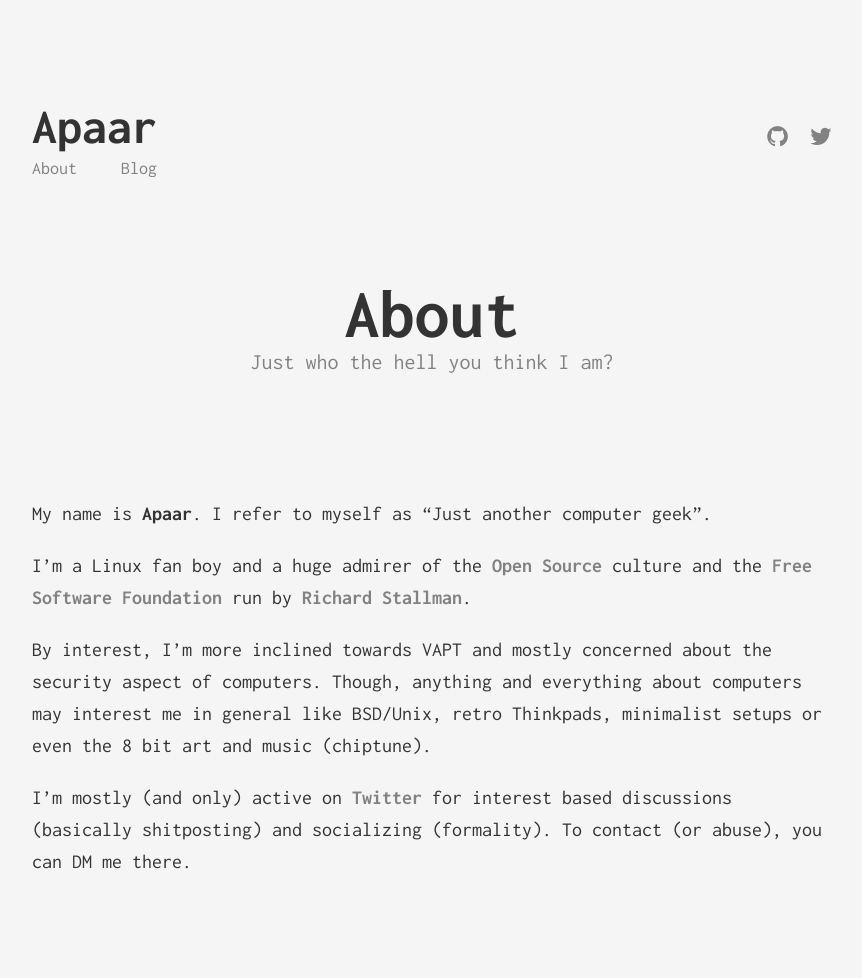
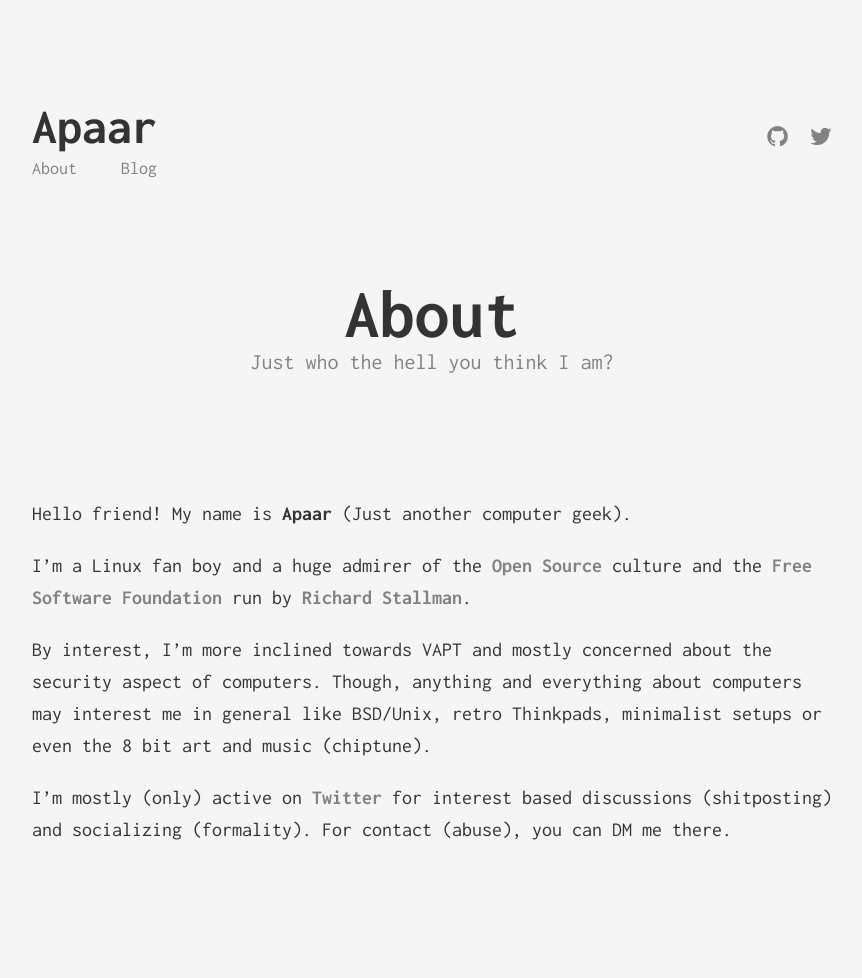
Before and after one commit to gareebdaas/gareebdaas.github.io, a Jekyll site: the page built from about.md, in a window 1280 px wide. Shown: the whole page, without its empty margins (208-1070 px from the left). Built offline with Jekyll 4.4.1, drawn with Linux system fonts in a browser that asks for light colours; after the commit the page ends 946 px from its top, so only the background shows below that.

Commit message:
Initialization

```diff
--- a/about.md
+++ b/about.md
@@ -5,10 +5,10 @@ subtitle: Just who the hell you think I am?
 permalink: /about/
 ---
 
-My name is **Apaar**. I refer to myself as "Just another computer geek".
+Hello friend! My name is **Apaar** (Just another computer geek).
 
 I'm a Linux fan boy and a huge admirer of the [Open Source](https://en.wikipedia.org/wiki/Open-source_software) culture and the [Free Software Foundation](https://www.fsf.org/) run by [Richard Stallman](https://en.wikipedia.org/wiki/Richard_Stallman).
 
 By interest, I'm more inclined towards VAPT and mostly concerned about the security aspect of computers. Though, anything and everything about computers may interest me in general like BSD/Unix, retro Thinkpads, minimalist setups or even the 8 bit art and music (chiptune).
 
-I'm mostly (and only) active on [Twitter](https://twitter.com/gareebdaas) for interest based discussions (basically shitposting) and socializing (formality). To contact (or abuse), you can DM me there.
+I'm mostly (only) active on [Twitter](https://twitter.com/gareebdaas) for interest based discussions (shitposting) and socializing (formality). For contact (abuse), you can DM me there.
```
